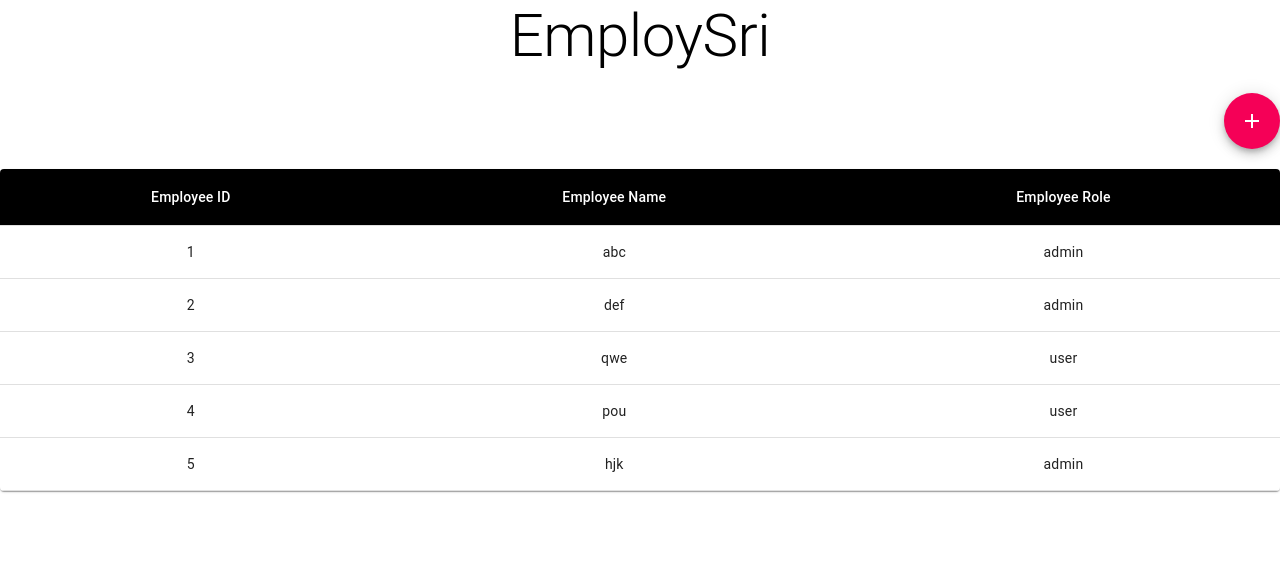
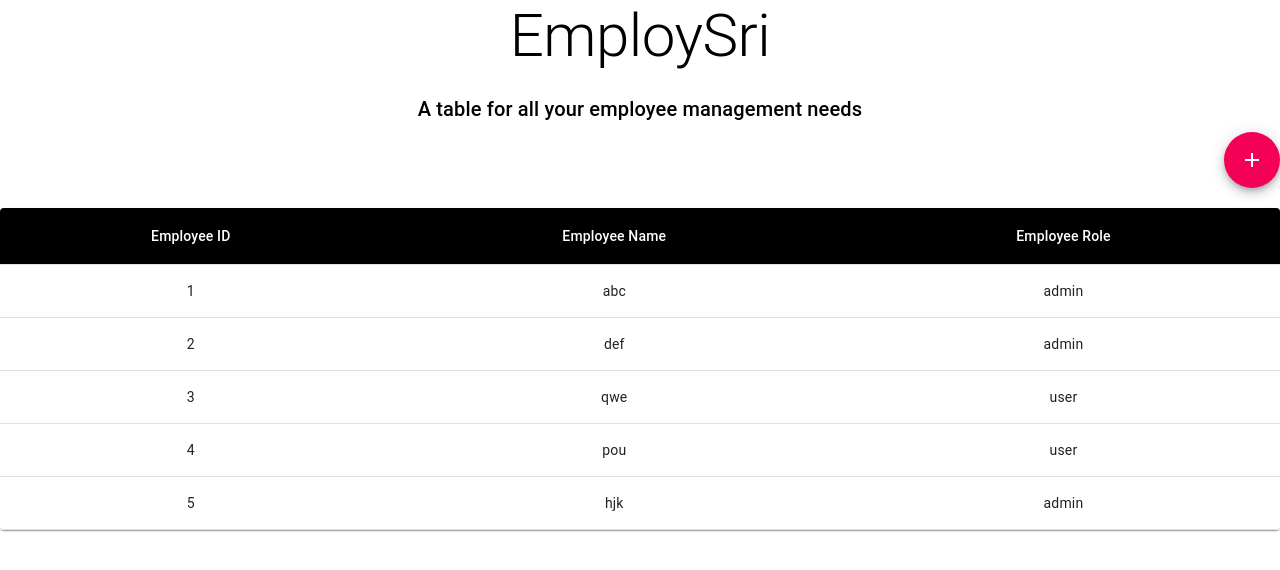
Before and after one commit to KingSri/login-react, a React (Create React App) app: page /home in a window 1280 px wide. Shown: the top 570 px of the page. Built offline with nearby package versions, Linux system fonts and the light colour scheme.

Commit message:
added a line of text to top

```diff
--- a/src/components/home.js
+++ b/src/components/home.js
@@ -91,8 +91,12 @@ class Home extends Component {
     const { classes } = this.props;
       return(
           <>
+          {/* TITLE */}
            <div>
              <Typography variant="h2" gutterBottom>EmploySri</Typography>
+             <Typography variant="h6" gutterBottom>A table for all your employee management needs</Typography>
+
+          {/* ADD BUTTON  */}
 
         <div>
           <Grid container alignItems="flex-start" justify="flex-end" direction="row">
@@ -101,6 +105,8 @@ class Home extends Component {
         </Fab>
       </Grid>
       <br></br>
+
+      {/* MODAL FORM */}
 
       <Dialog open={this.state.open} onClose={this.handleClose} onSubmit={this.handleSubmit} aria-labelledby="form-dialog-title">
         <DialogTitle id="form-dialog-title">Welcome</DialogTitle>
@@ -166,6 +172,7 @@ class Home extends Component {
         </DialogActions>
       </Dialog>
     </div>
+    {/* TABLE WITH DATA */}
 
     <TableContainer component={Paper}>
                 <Table className={classes.table}>
```
